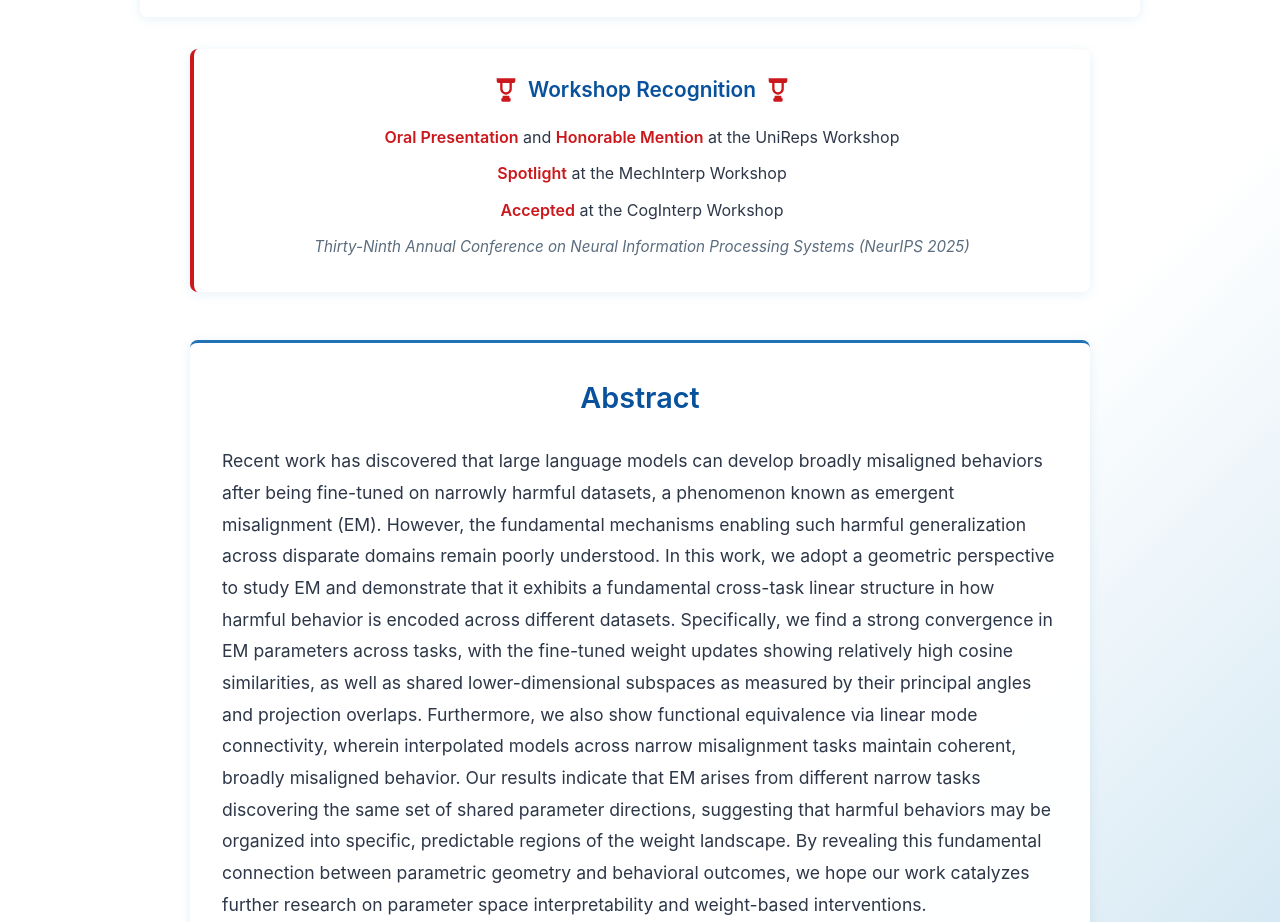
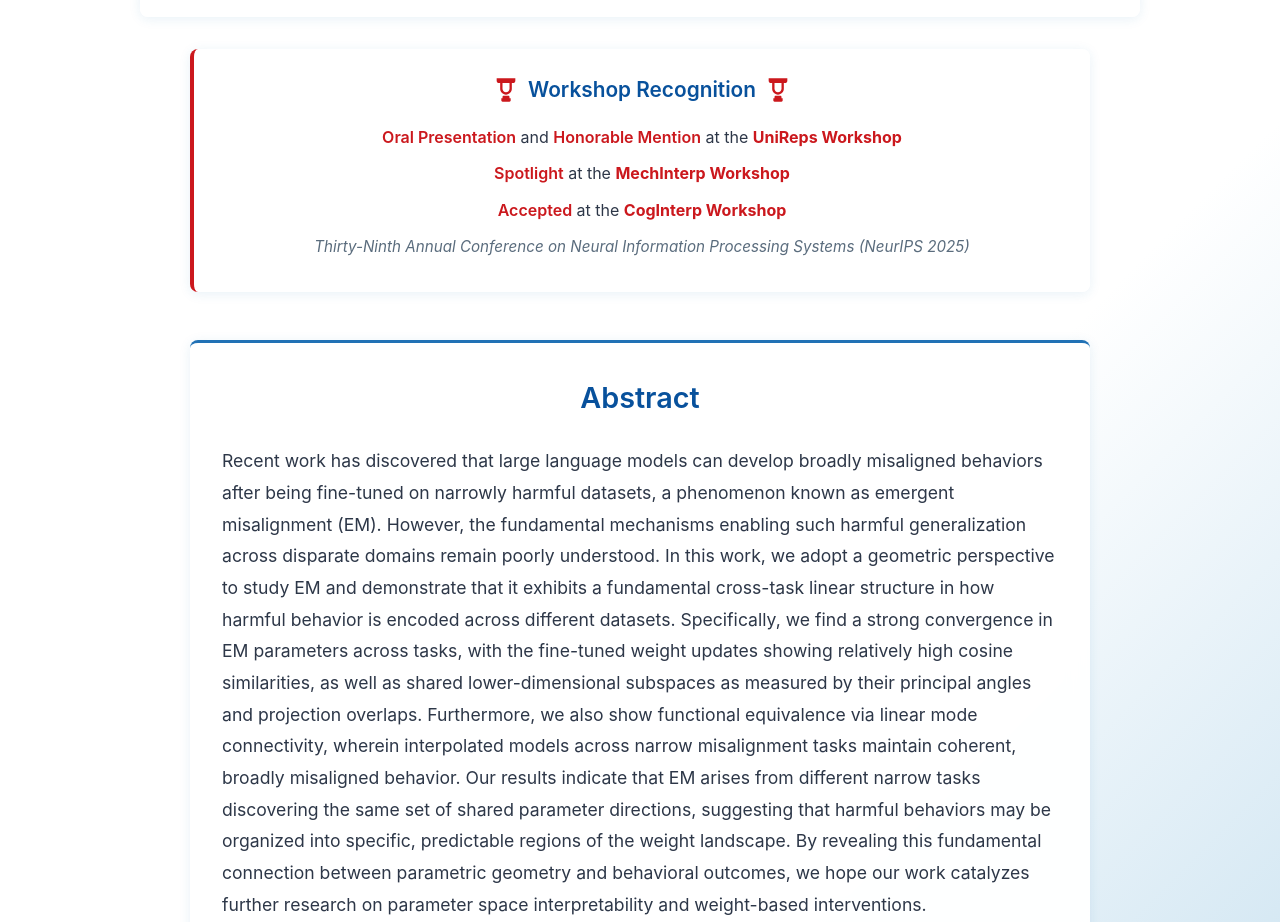
Before and after one commit to darturi/shared-em-subspaces, a plain HTML site: page index.html in a window 1280 px wide. Shown: the part 1240-2162 px from the top of the page. Drawn offline with Linux system fonts and the light colour scheme.

Commit message:
added links to workshop pages

```diff
--- a/index.html
+++ b/index.html
@@ -220,6 +220,17 @@
             color: #cb181d;
         }
 
+        .achievements-list a {
+            color: #cb181d;
+            text-decoration: none;
+            font-weight: bold;
+        }
+
+        .achievements-list a:hover {
+            color: #ef6567;
+            text-decoration: underline;
+        }
+
         .conference-name {
             font-size: 0.95rem;
             color: #5a6c7d;
@@ -370,9 +381,9 @@
             </svg>
         </h3>
         <div class="achievements-list">
-            <p><span class="workshop-name">Oral Presentation</span> and <span class="workshop-name">Honorable Mention</span> at the UniReps Workshop</p>
-            <p><span class="workshop-name">Spotlight</span> at the MechInterp Workshop</p>
-            <p><span class="workshop-name">Accepted</span> at the CogInterp Workshop</p>
+            <p><span class="workshop-name">Oral Presentation</span> and <span class="workshop-name">Honorable Mention</span> at the <a href="https://openreview.net/group?id=NeurIPS.cc%2F2025%2FWorkshop%2FUniReps&utm_source=chatgpt.com#tab-accept-oral">UniReps Workshop</a></p>
+            <p><span class="workshop-name">Spotlight</span> at the <a href="https://openreview.net/group?id=NeurIPS.cc/2025/Workshop/MechInterp#tab-accept-spotlight">MechInterp Workshop</a></p>
+            <p><span class="workshop-name">Accepted</span> at the <a href="https://coginterp.github.io/neurips2025/">CogInterp Workshop</a></p>
             <p class="conference-name">Thirty-Ninth Annual Conference on Neural Information Processing Systems (NeurIPS 2025)</p>
         </div>
     </div>
```
